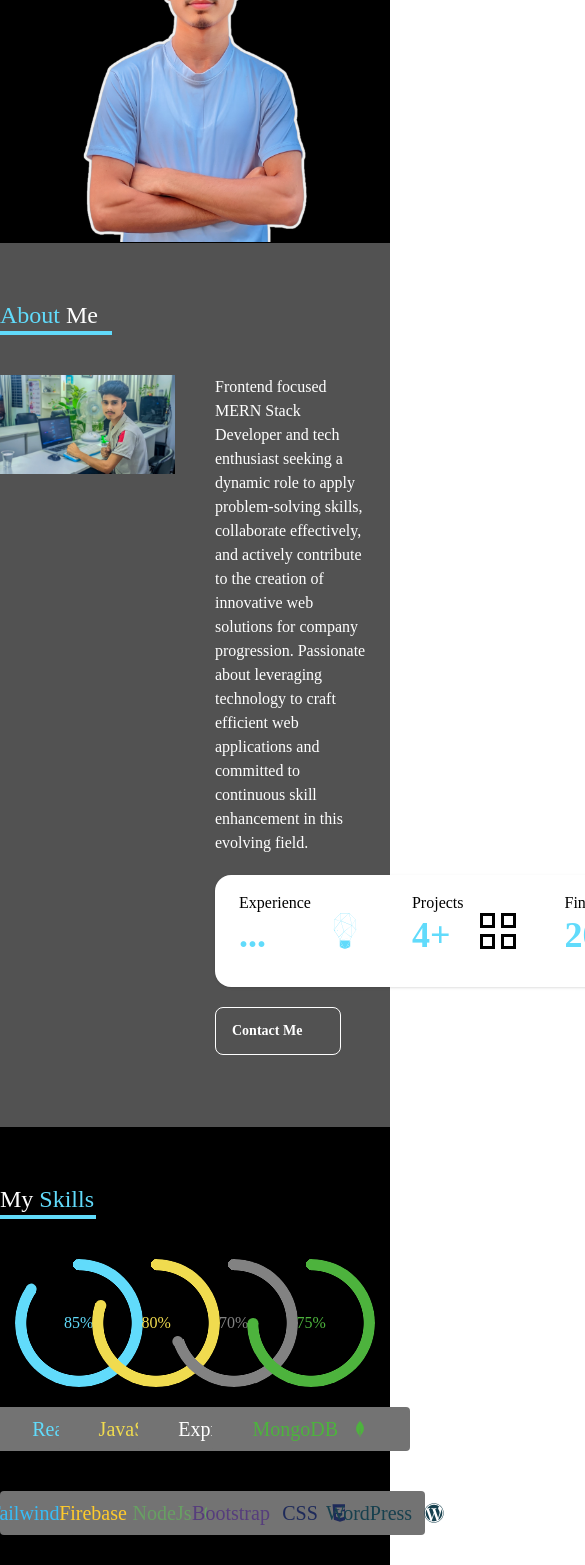
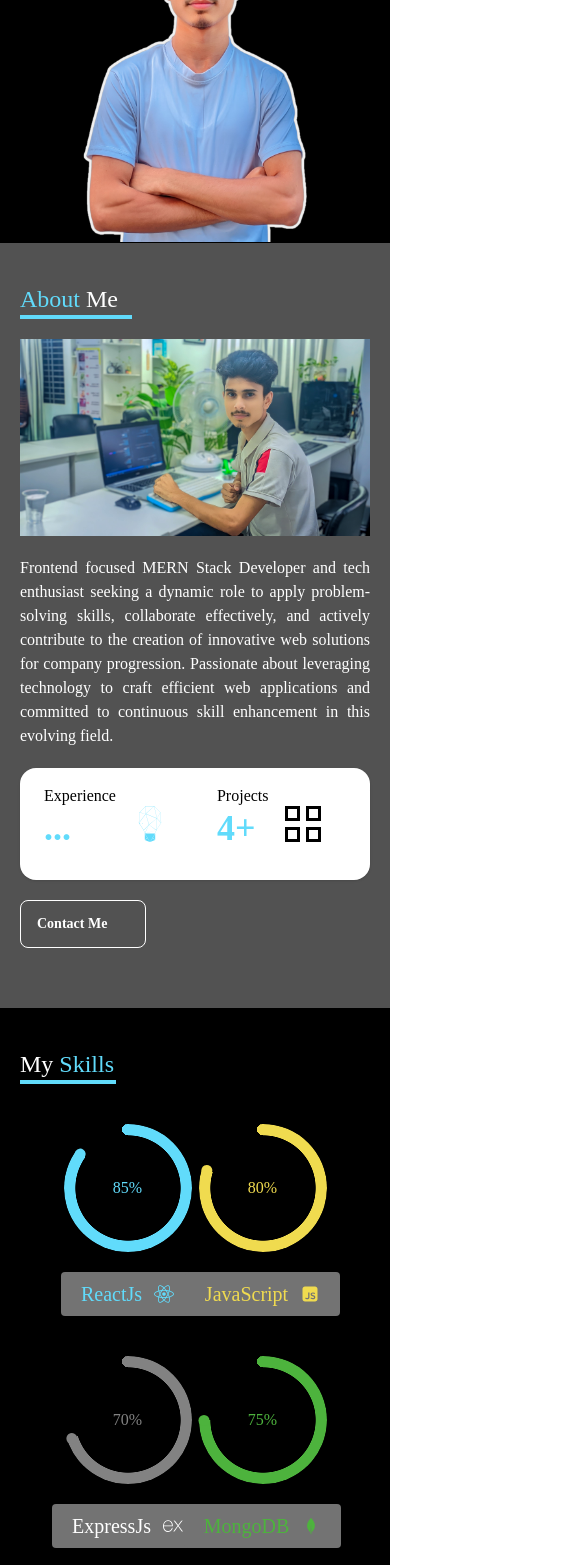
Before and after one commit to fr25foysal/Personal_Portfolio_One, a React (Vite) app: page / in a window 390 px wide. Shown: the part 432-1997 px from the top of the page, 585 px wide, since content can reach past the window. Built offline with nearby package versions, Linux system fonts and the light colour scheme; some icons are missing; a web font is replaced by a local one.

Commit message:
Made My Skill Section responsive for mobile

```diff
--- a/src/Pages/Home/Home.jsx
+++ b/src/Pages/Home/Home.jsx
@@ -47,18 +47,18 @@ const Home = () => {
             <Banner></Banner>
           </BoxContainer>
         </section>
-        <section id="about" className="bg-neutral-600 pt-14 pb-8">
+        <section id="about" className="bg-neutral-600 p-5 py-10">
           <BoxContainer>
             <h2 className="font-medium text-2xl">
               <span className="text-react">About</span> Me
             </h2>
             <div className="divider bg-react h-1 w-28 my-0"></div>
-            <div className="flex py-5">
-              <div className="w-1/2 p-5 pl-0">
+            <div className="md:flex py-5">
+              <div className="md:w-1/2 md:p-5 md:pl-0">
                 <img src={cover1} alt="owner image" />
               </div>
-              <div className="w-1/2 p-5">
-                <p>
+              <div className="md:w-1/2 md:p-5 pt-5">
+                <p className="text-justify">
                   Frontend focused MERN Stack Developer and tech enthusiast
                   seeking a dynamic role to apply problem-solving skills,
                   collaborate effectively, and actively contribute to the
@@ -67,7 +67,7 @@ const Home = () => {
                   applications and committed to continuous skill enhancement in
                   this evolving field.
                 </p>
-                <div className="stats shadow mt-5">
+                <div className="stats flex shadow mt-5">
                   <div className="stat">
                     <div className="stat-figure text-react text-4xl">
                       <SiMinds />
@@ -109,13 +109,13 @@ const Home = () => {
           </BoxContainer>
         </section>
 
-        <section id="skill" className="bg-black pt-14 pb-14">
+        <section id="skill" className="bg-black py-10 p-5">
           <BoxContainer>
             <h2 className="font-medium text-2xl">
               My <span className="text-react">Skills</span>
             </h2>
             <div className="divider bg-react h-1 w-24 my-0"></div>
-            <div className="grid grid-cols-4 justify-around p-10">
+            <div className="grid lg:grid-cols-4 grid-cols-2 gap-y-10 justify-around p-10">
               <div className="flex flex-col items-center gap-5">
                 <div
                   className="radial-progress text-react"
@@ -128,7 +128,7 @@ const Home = () => {
                 >
                   85%
                 </div>
-                <div className="flex gap-3 text-xl justify-center items-center bg-neutral-500 px-10 rounded py-2 text-react">
+                <div className="flex gap-3 text-xl justify-center items-center bg-neutral-500 md:px-10 px-5 rounded py-2 text-react">
                   ReactJs
                   <FaReact />
                 </div>
@@ -145,7 +145,7 @@ const Home = () => {
                 >
                   80%
                 </div>
-                <div className="flex gap-3 text-xl justify-center items-center bg-neutral-500 px-10 rounded py-2 text-[#f0db4f]">
+                <div className="flex gap-3 text-xl justify-center items-center bg-neutral-500 md:px-10 px-5 rounded py-2 text-[#f0db4f]">
                   JavaScript
                   <RiJavascriptFill />
                 </div>
@@ -162,7 +162,7 @@ const Home = () => {
                 >
                   70%
                 </div>
-                <div className="flex gap-3 text-xl justify-center items-center bg-neutral-500 px-10 rounded py-2 text-white">
+                <div className="flex gap-3 text-xl justify-center items-center bg-neutral-500 md:px-10 px-5 rounded py-2 text-white">
                   ExpressJs
                   <SiExpress />
                 </div>
@@ -179,13 +179,13 @@ const Home = () => {
                 >
                   75%
                 </div>
-                <div className="flex gap-3 text-xl justify-center items-center bg-neutral-500 px-10 rounded py-2 text-[#4DB33D]">
+                <div className="flex gap-3 text-xl justify-center items-center bg-neutral-500 md:px-10 px-5 rounded py-2 text-[#4DB33D]">
                   MongoDB
                   <BiLogoMongodb />
                 </div>
               </div>
             </div>
-            <div className="grid grid-cols-6 gap-6">
+            <div className="grid lg:grid-cols-6 grid-cols-2 gap-6">
               <div className="flex gap-3 text-xl justify-center items-center bg-neutral-500 px-10 rounded py-2 text-[#38BDF8]">
                 Tailwind
                 <div className="text-xl">
```
